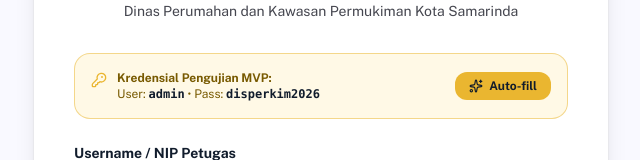
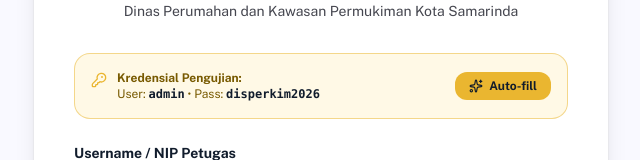
Before and after one commit to lyntom/vibe-coding, a React (Vite) app: page /login in a window 1280 px wide. Shown: the part 210-370 px from the top of the page, without its empty margins (319-959 px from the left). Built offline with nearby package versions, Linux system fonts and the light colour scheme.

Commit message:
feat: ubah label Kredensial Pengujian MVP menjadi Kredensial Pengujian di halaman login

```diff
--- a/src/pages/LoginPage.tsx
+++ b/src/pages/LoginPage.tsx
@@ -92,12 +92,12 @@ export const LoginPage: React.FC = () => {
               </p>
             </div>
 
-            {/* Kotak Kredensial Pengujian MVP */}
+            {/* Kotak Kredensial Pengujian */}
             <div className="mb-6 bg-[#FFF9E6] border border-[#EAB630]/50 rounded-2xl p-4 flex flex-col sm:flex-row sm:items-center justify-between gap-3 text-xs text-[#785a00]">
               <div className="flex items-start gap-2.5">
                 <KeyRound className="w-4 h-4 text-[#EAB630] shrink-0 mt-0.5" />
                 <div>
-                  <span className="font-bold block">Kredensial Pengujian MVP:</span>
+                  <span className="font-bold block">Kredensial Pengujian:</span>
                   <span>
                     User: <strong className="font-mono text-on-surface">admin</strong> • Pass:{' '}
                     <strong className="font-mono text-on-surface">disperkim2026</strong>
```
